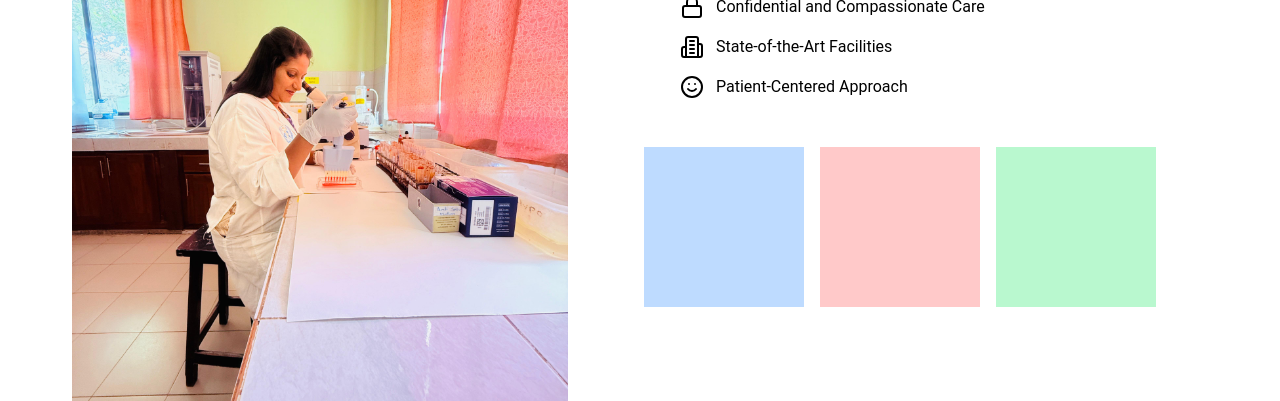
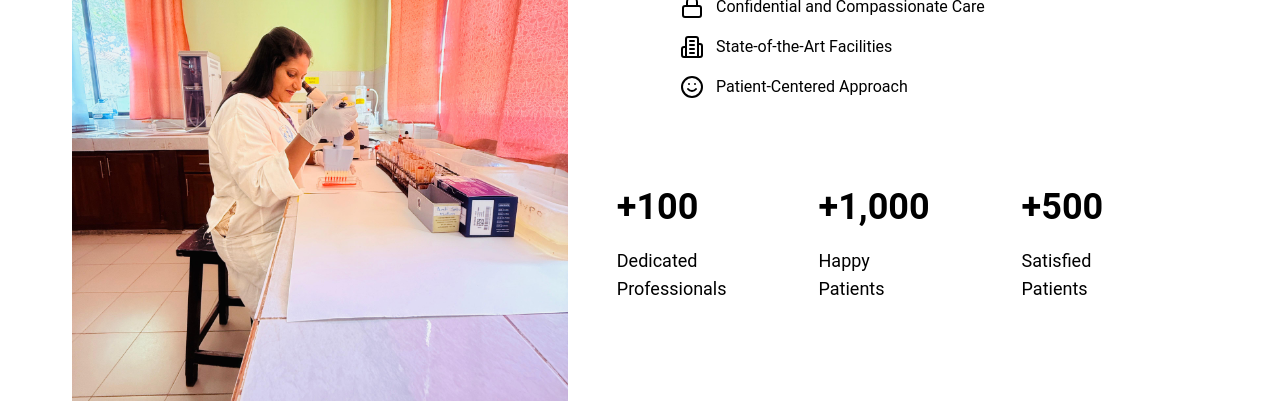
Before and after one commit to Ch4nnXDev/gov-clinic-webiste, a Next.js app in the folder gov-clinic/: page / in a window 1280 px wide. Shown: the part 2520-2921 px from the top of the page. Built offline with nearby package versions, Linux system fonts and the light colour scheme.

Commit message:
added 3 counters

```diff
--- a/gov-clinic/src/app/components/why.tsx
+++ b/gov-clinic/src/app/components/why.tsx
@@ -1,5 +1,8 @@
+"use client";
 import { ShieldCheck, Users, Lock, Building2, Smile } from "lucide-react";
+import CountUp from 'react-countup';
 import Image from 'next/image';
+
 export default function Why() {
   return (
     <section className="flex flex-col bg-white w-full items-center justify-center h-screen py-15 md:flex-row">
@@ -44,10 +47,19 @@ export default function Why() {
           </ul>
 
         </div>
-        <div className="flex flex-row  mt-10 mr-30 p-2 justify-center items-center text-black font-xl gap-4">
-          <div className="flex flex-col bg-blue-200  p-20"></div>
-          <div className="flex flex-col bg-red-200  p-20"></div>
-          <div className="flex flex-col bg-green-200 p-20"></div>
+        <div className="flex flex-row  mt-10 mr-50 p-2 justify-center items-center text-black font-xl gap-3">
+          <div className="flex flex-col p-10">
+            <CountUp end={100} duration={6} prefix="+" className="text-4xl font-bold" />
+            <span className="text-lg mt-5">Dedicated Professionals</span>
+          </div>
+          <div className="flex flex-col p-10">
+            <CountUp end={1000} duration={6} prefix="+" className="text-4xl font-bold" />
+            <span className="text-lg mt-5">Happy Patients</span>
+          </div>
+          <div className="flex flex-col p-10">
+            <CountUp end={500} duration={6} prefix="+" className="text-4xl font-bold" />
+            <span className="text-lg mt-5">Satisfied Patients</span>
+          </div>
         </div>
       <div>
 
```
